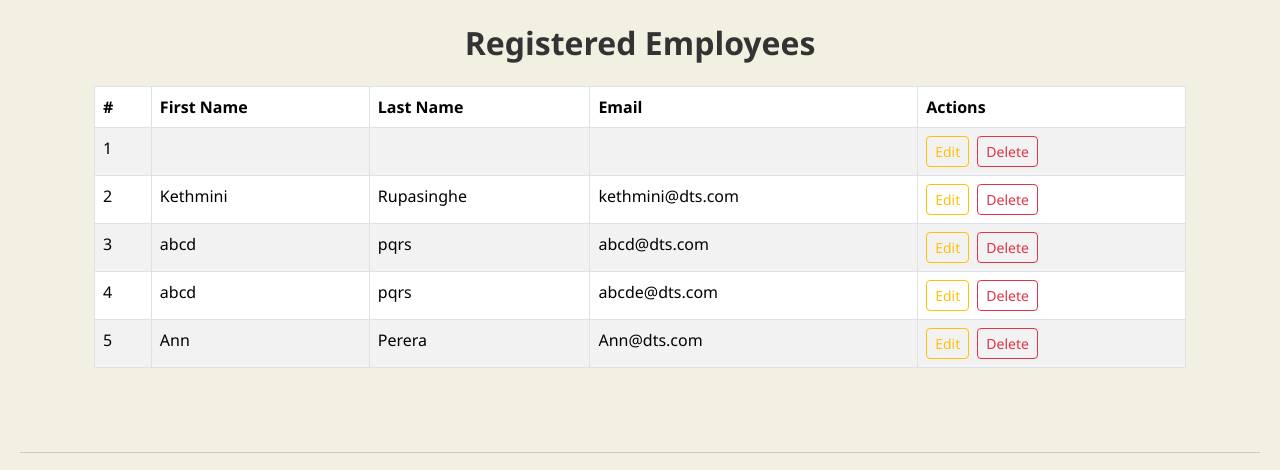
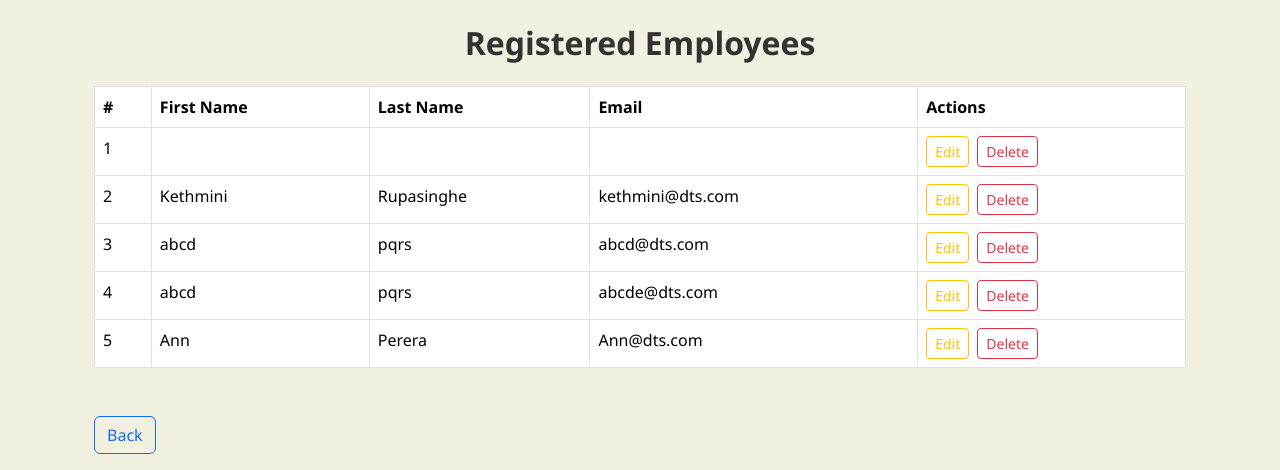
Before and after one commit to KethminiDTS/Task-Manager, a Django app: template taskmanager/tracker/templates/tracker/employee_list.html in a window 1280 px wide. Shown: the part 57-527 px from the top of the page. Run offline with Django 5.2, Linux system fonts and the light colour scheme; the template is opened without the code that fills it: values that come from a table or form of the project are taken from there, others are empty; data comes from the database, SQL or seed files in the repository; both versions use the stored data as it was after the commit.

Commit message:
Update back button

```diff
--- a/taskmanager/tracker/templates/tracker/employee_list.html
+++ b/taskmanager/tracker/templates/tracker/employee_list.html
@@ -3,7 +3,7 @@
 <div class="container mt-4">
     <h2 class="mb-4 text-center">Registered Employees</h2>
 
-    <table class="table table-striped table-bordered">
+    <table class="table table-hover table-bordered">
         <thead>
             <tr>
                 <th>#</th>
@@ -35,5 +35,11 @@
             {% endfor %}
         </tbody>
     </table>
+    <div class="d-flex justify-content-between align-items-center mt-5">
+    <a class="btn btn-outline-primary mb-3"
+    href="{% url 'dashboard' %}">
+    Back
+    </a>
+</div>
 </div>
 {% endblock %}
```
Also changed, not shown: requirements.txt (added, +29 -0 lines), taskmanager/db.sqlite3.
